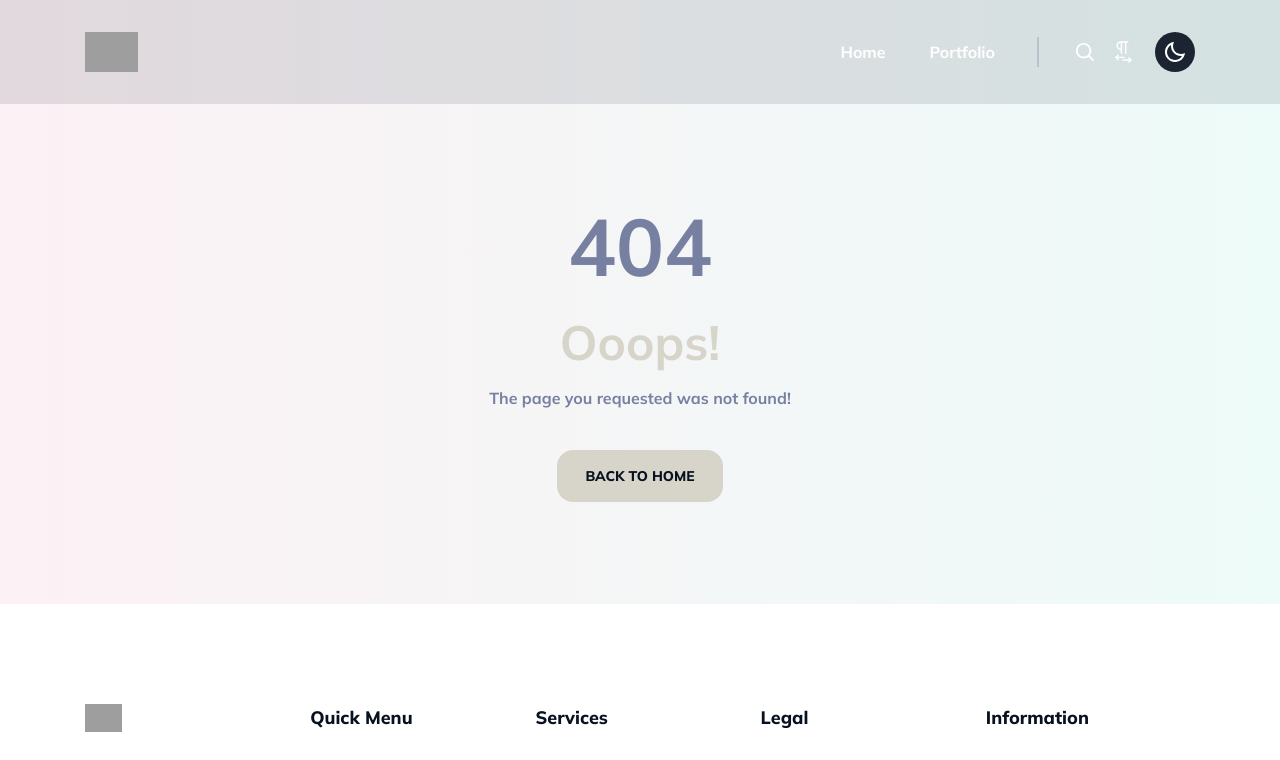
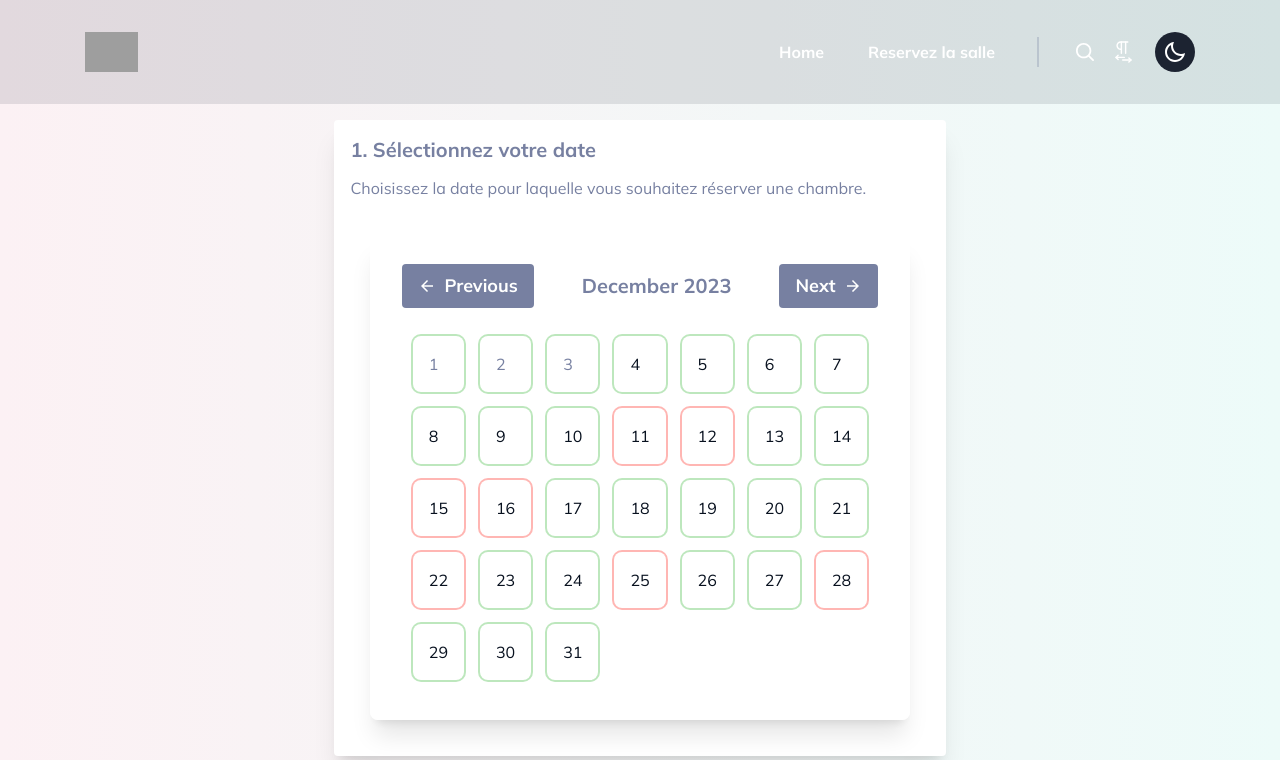
Before and after one commit to alexxelaalexxela/Salle-Application, a Next.js app: page /reservation in a window 1280 px wide. Shown: the top 760 px of the page. Built offline with nearby package versions, Linux system fonts and the light colour scheme; grey boxes are pictures that could not be loaded.

Commit message:
calendrier

```diff
--- a/components/Layouts/Header.tsx
+++ b/components/Layouts/Header.tsx
@@ -59,10 +59,10 @@ const Header = (props: any) => {
 
                                 <li>
                                     <Link
-                                        href="/portfolio"
+                                        href="/reservation"
                                         className={router.pathname === '/portfolio' || router.pathname === '/portfolio-detail' ? 'active' : ''}
                                     >
-                                        Portfolio
+                                        Reservez la salle
                                     </Link>
                                 </li>
             <li className="relative hidden items-center before:absolute before:top-1/2 before:h-[30px] before:w-[2px] before:-translate-y-1/2 before:bg-gray/30 ltr:pl-9 ltr:before:-left-[2px] rtl:pr-9 rtl:before:-right-[2px] lg:inline-flex">
--- a/components/calendar/calendar.tsx
+++ b/components/calendar/calendar.tsx
@@ -1,122 +1,163 @@
 import React, { useState } from "react";
-import {
-  format,
-  startOfMonth,
-  endOfMonth,
-  startOfWeek,
-  endOfWeek,
-  eachDayOfInterval,
-  addMonths,
-  subMonths,
-  addDays
-} from "date-fns";
-import { fr } from "date-fns/locale";
+import { MdArrowBack, MdArrowForward } from "react-icons/md";
+type BookingSlot = "all day" | "morning" | "afternoon" | "evening" | null;
 
-const Calendar = () => {
+type CalendarDay = {
+  date: Date;
+  isAvailable: boolean;
+  bookingSlot?: BookingSlot;
+};
+const Calendar: React.FC = () => {
   const [currentMonth, setCurrentMonth] = useState(new Date());
-  const [selectedDate, setSelectedDate] = useState<Date | null>(null);
+  const [selectedDay, setSelectedDay] = useState<CalendarDay | null>(null);
+  const [bookingSlots, setBookingSlots] = useState<BookingSlot[]>([]);
 
-  const renderHeader = () => {
-    const dateFormat = "MMMM yyyy";
-    return (
-      <div className="flex justify-between p-4">
-        <button onClick={() => setCurrentMonth(subMonths(currentMonth, 1))}>
-          Prev
-        </button>
-        <span>{format(currentMonth, dateFormat, { locale: fr })}</span>
-        <button onClick={() => setCurrentMonth(addMonths(currentMonth, 1))}>
-          Next
-        </button>
-      </div>
+  const handleBookingSlotSelection = (slot: BookingSlot) => {
+    if (selectedDay) {
+      setSelectedDay({ ...selectedDay, bookingSlot: slot });
+      // Here you can add logic to save the booking or display a confirmation
+    }
+  };
+
+  const getDaysInMonth = (date: Date): CalendarDay[] => {
+    const days: CalendarDay[] = [];
+    const year = date.getFullYear();
+    const month = date.getMonth();
+
+    const totalDays = new Date(year, month + 1, 0).getDate();
+
+    for (let day = 1; day <= totalDays; day++) {
+      // Setting specific dates in red
+      let isAvailable = true;
+      if (month === 11) {
+        // Check for December
+        if ([15, 16, 22, 25, 28, 12, 11].includes(day)) {
+          isAvailable = false;
+        }
+      }
+      days.push({ date: new Date(year, month, day), isAvailable });
+    }
+
+    return days;
+  };
+
+  const days = getDaysInMonth(currentMonth);
+  const today = new Date();
+
+  const goToNextMonth = () => {
+    setCurrentMonth(
+      new Date(currentMonth.getFullYear(), currentMonth.getMonth() + 1, 1)
     );
   };
 
-  const renderDays = () => {
-    const dateFormat = "eee";
-    const days = [];
-    let startDate = startOfWeek(currentMonth);
+  const goToPreviousMonth = () => {
+    setCurrentMonth(
+      new Date(currentMonth.getFullYear(), currentMonth.getMonth() - 1, 1)
+    );
+  };
 
-    for (let i = 0; i < 7; i++) {
-      days.push(
-        <div className="col-span-1" key={i}>
-          {format(addDays(startDate, i), dateFormat, { locale: fr })}
-        </div>
+  const handleDayClick = (day: CalendarDay) => {
+    if (day.isAvailable && day.date >= today) {
+      setSelectedDay(day);
+      setBookingSlots(day.bookingSlot || []);
+    }
+  };
+
+  const toggleBookingSlot = (slot: BookingSlot) => {
+    setBookingSlots((prevSlots) =>
+      prevSlots.includes(slot)
+        ? prevSlots.filter((s) => s !== slot)
+        : [...prevSlots, slot]
+    );
+  };
+
+  const confirmBooking = () => {
+    if (selectedDay) {
+      const updatedDay = { ...selectedDay, bookingSlot: bookingSlots };
+      setSelectedDay(updatedDay);
+      // Here, you can add logic to save or process the booking
+      alert(
+        `Vous avez réservé la chambre pour le ${updatedDay.date.toDateString()} aux horaires suivants: ${updatedDay.bookingSlot.join(
+          ", "
+        )}`
       );
     }
-
-    return <div className="grid grid-cols-7">{days}</div>;
   };
 
-  const renderCells = () => {
-    const monthStart = startOfMonth(currentMonth);
-    const monthEnd = endOfMonth(monthStart);
-    const startDate = startOfWeek(monthStart);
-    const endDate = endOfWeek(monthEnd);
-    const dateFormat = "d";
-    const rows = [];
-    let days = [];
-    let day = startDate;
-    let formattedDate = "";
-
-    while (day <= endDate) {
-      for (let i = 0; i < 7; i++) {
-        formattedDate = format(day, dateFormat);
-        const cloneDay = day;
-        days.push(
-          <div
-            className={`col-span-1 ${
-              isPastDate(day) ? "text-gray-400" : "cursor-pointer"
-            }`}
-            key={day.toString()}
-            onClick={() => !isPastDate(day) && setSelectedDate(cloneDay)}
+  return (
+    <div className="flex justify-center p-5">
+      <div className="flex flex-col items-center rounded-lg bg-white bg-opacity-60 p-5 shadow-xl backdrop-blur-lg backdrop-filter">
+        <div className="my-2 flex items-center text-lg font-semibold">
+          <button
+            onClick={goToPreviousMonth}
+            className="hover:bg-gray-700 mx-3 flex items-center rounded bg-gray px-4 py-2 text-white"
           >
-            <span className={`${dayStyles(day)}`}>{formattedDate}</span>
+            <MdArrowBack className="mr-2" /> Previous
+          </button>
+          <div className="mx-9 text-xl">
+            {currentMonth.toLocaleDateString("en-US", {
+              month: "long",
+              year: "numeric",
+            })}
           </div>
-        );
-        day = addDays(day, 1);
-      }
-      rows.push(
-        <div className="grid grid-cols-7" key={day.toString()}>
-          {days}
+          <button
+            onClick={goToNextMonth}
+            className="hover:bg-gray-700 mx-3 flex items-center rounded bg-gray px-4 py-2 text-white"
+          >
+            Next <MdArrowForward className="ml-2" />
+          </button>
         </div>
-      );
-      days = [];
-    }
-    return <div className="flex flex-col">{rows}</div>;
-  };
-
-  const isPastDate = (date) => {
-    return date < new Date();
-  };
-
-const dayStyles = (day: Date): string => {
-  if (isPastDate(day)) return "text-gray-400";
-  if (
-    selectedDate &&
-    format(day, "yyyy-MM-dd") === format(selectedDate, "yyyy-MM-dd")
-  ) {
-    return "bg-primary";
-  }
-  return "";
-};
-
-  return (
-    <div className="container mx-auto py-6 px-4">
-      <div className="rounded-lg bg-white shadow-lg">
-        <div className="border-gray-200 border-b p-4 text-center">
-          {renderHeader()}
+        {/*   CALENDAR */}
+        <div className="grid grid-cols-7 gap-4 p-5">
+          {days.map((day, index) => (
+            <div
+              key={index}
+              onClick={() => handleDayClick(day)}
+              className={`cursor-pointer rounded-lg p-4
+              ${
+                day.date.toDateString() === today.toDateString()
+                  ? "ring-blue-500 ring-2"
+                  : ""
+              }
+              ${!day.isAvailable ? "bg-customRed-20 ring-2 ring-customRed" : ""}
+              ${day.isAvailable ? "ring-2 ring-customGreen" : ""}
+              ${
+                day.date < today
+                  ? "text-gray-400 ring-gray-400 ring-1"
+                  : "text-black"
+              }
+            `}
+            >
+              {day.date.getDate()}
+            </div>
+          ))}
         </div>
-        <div className="grid grid-cols-7 gap-4 p-4">{renderDays()}</div>
-        <div className="grid grid-cols-7 gap-4 p-4">{renderCells()}</div>
+        {selectedDay && (
+          <div className="mt-5 rounded-lg bg-white p-4 shadow-lg">
+            <div className="mb-2 font-bold">
+              Select time slots for {selectedDay.date.toDateString()}:
+            </div>
+            {["all day", "morning", "afternoon", "evening"].map((slot) => (
+              <div key={slot} className="mb-2">
+                <input
+                  type="checkbox"
+                  id={slot}
+                  checked={bookingSlots.includes(slot as BookingSlot)}
+                  onChange={() => toggleBookingSlot(slot as BookingSlot)}
+                  className="mr-2"
+                />
+                <label htmlFor={slot}>{slot}</label>
+              </div>
+            ))}
+            <button
+              onClick={confirmBooking}
+              className="hover:bg-green-700 mt-4 rounded bg-customGreen py-2 px-4 font-bold text-white"
+            >
+              Confirmer la réservation
+            </button>
+          </div>
+        )}
       </div>
-      {selectedDate && !isPastDate(selectedDate) && (
-        <button
-          className="hover:bg-primary-dark mt-4 rounded-lg bg-primary py-2 px-4 font-mulish text-white shadow transition duration-300 ease-in-out"
-          onClick={() => (window.location.href = "/reservation")}
-        >
-          Continuer vers la réservation
-        </button>
-      )}
     </div>
   );
 };
--- a/package.json
+++ b/package.json
@@ -26,6 +26,7 @@
         "react-apexcharts": "^1.4.0",
         "react-countup": "^6.4.0",
         "react-dom": "18.2.0",
+        "react-icons": "^4.12.0",
         "react-redux": "^8.0.5",
         "swiper": "^8.4.5",
         "typescript": "4.9.3"
--- a/pages/reservation.tsx
+++ b/pages/reservation.tsx
@@ -1,19 +1,22 @@
 import Link from 'next/link';
+import Calendar from '../components/calendar/calendar';
 
 const Reservation = (props: any) => {
     return (
-        <div className="pt-[82px] lg:pt-[106px]">
-            <div className="flex min-h-[500px] items-center justify-center">
-                <div className="p-5 text-center font-semibold">
-                    <h2 className="mb-8 text-[50px] font-bold leading-none md:text-[80px]">404</h2>
-                    <h4 className="mb-5 text-xl font-semibold text-primary sm:text-5xl">Ooops!</h4>
-                    <p className="text-base">The page you requested was not found!</p>
-                    <Link href="/" className="btn mx-auto mt-10 w-max">
-                        Back To Home
-                    </Link>
-                </div>
-            </div>
+      <div className="pt-[82px] lg:pt-[106px]">
+        <div className="flex min-h-[500px] items-center justify-center">
+          <div className="card m-4 rounded bg-white p-4 shadow-xl">
+            <h2 className="mb-3 text-xl font-bold">
+              1. Sélectionnez votre date
+            </h2>
+            <p className="mb-4">
+              Choisissez la date pour laquelle vous souhaitez réserver une
+              chambre.
+            </p>
+            <Calendar/>
+          </div>
         </div>
+      </div>
     );
 };
 
--- a/tailwind.config.js
+++ b/tailwind.config.js
@@ -39,6 +39,8 @@ module.exports = {
         DEFAULT: "#7780A1",
         dark: "#1C2331",
       },
+      customRed: "#FFB6B3", // Replace with your desired hex value
+      customGreen: "#BDE7BD", // Replace with your desired hex value
     },
     extend: {
       animation: {
```
Also changed, not shown: pages/index.tsx (+7 -3 lines), public/assets/images/application/woodbg.webp (added), 1 other file (tests, documents, lock files or other folders).
